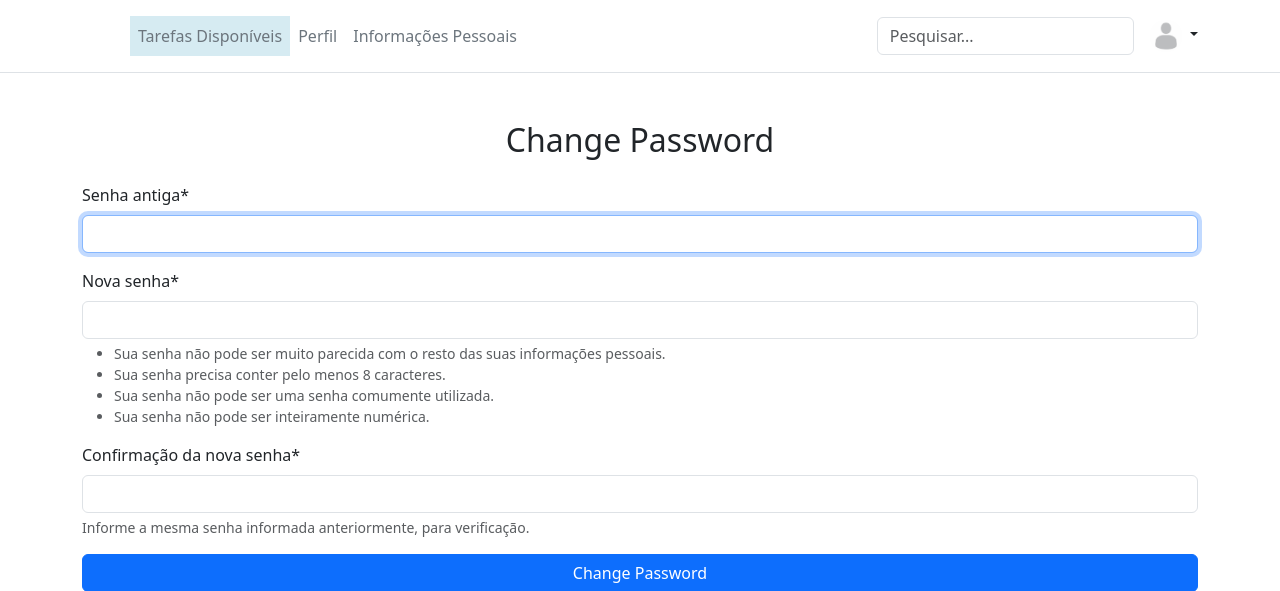
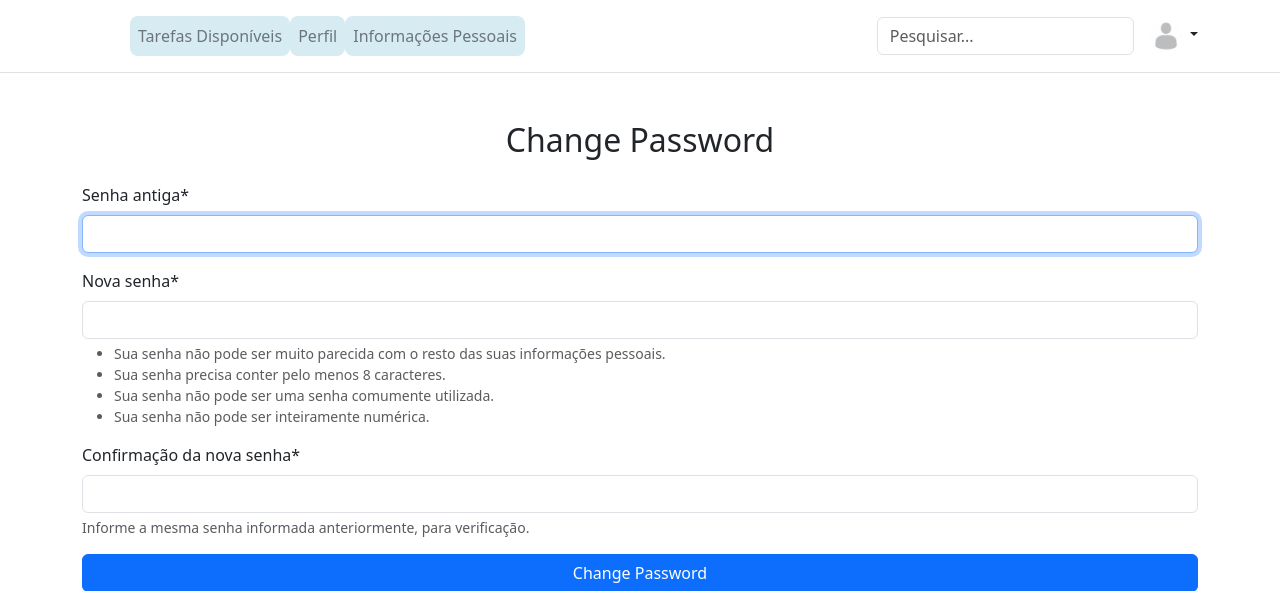
Before and after one commit to mauroue/PI---2024---2, a Django app: page /password_change/ in a window 1280 px wide. Shown: the top 591 px of the page. Run offline with Django 5.2, Linux system fonts and the light colour scheme; the visitor is signed in with stand-in values (Sample User, id 1); some libraries are stand-ins or nearby versions.

Commit message:
Update header.html
Ajuste no header do dashboard

```diff
--- a/app/templates/dashboard/header.html
+++ b/app/templates/dashboard/header.html
@@ -11,9 +11,9 @@
       </a>
 
       <ul class="nav col-12 col-lg-auto me-lg-auto mb-2 justify-content-center mb-md-0">
-        <li><a href="{% url 'list_work_request' %}" class="nav-link px-2 link-secondary" style="background-color: rgba(173, 216, 230, 0.5);">Tarefas Disponíveis</a></li>
-        <li><a class="nav-link px-2 link-secondary" href="{% url 'user_profile' %}">Perfil</a></li>
-        <li><a class="nav-link px-2 link-secondary" href="{% url 'personal_info' %}">Informações Pessoais</a></li>
+        <li><a href="{% url 'list_work_request' %}" class="nav-link px-2 link-secondary" style="background-color: rgba(173, 216, 230, 0.5); border-radius: 8px;">Tarefas Disponíveis</a></li>
+        <li><a class="nav-link px-2 link-secondary" href="{% url 'user_profile' %}" style="background-color: rgba(173, 216, 230, 0.5); border-radius: 8px;">Perfil</a></li>
+        <li><a class="nav-link px-2 link-secondary" href="{% url 'personal_info' %}" style="background-color: rgba(173, 216, 230, 0.5); border-radius: 8px;">Informações Pessoais</a></li>
       </ul>
 
       <form class="col-12 col-lg-auto mb-3 mb-lg-0 me-lg-3">
```
